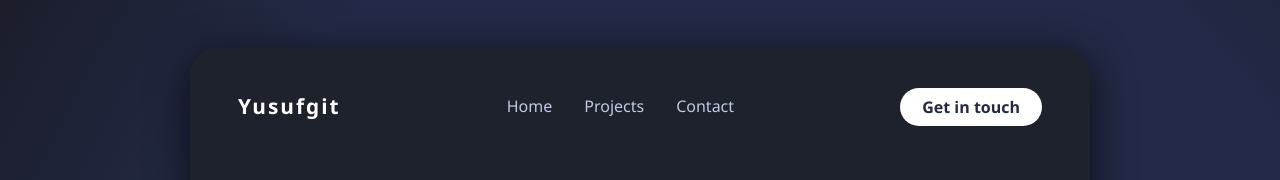
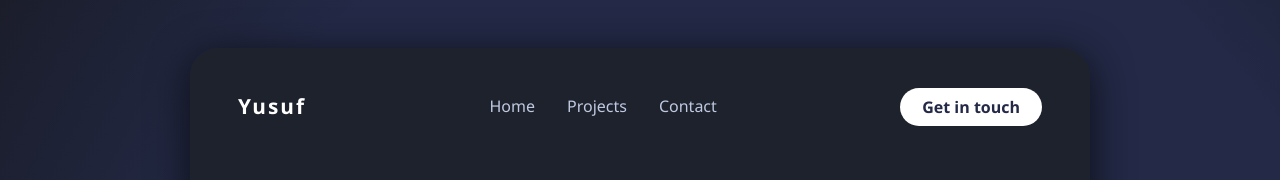
Before and after one commit to Yusuf-maxx/portfolio, a plain HTML site: page index.html in a window 1280 px wide. Shown: the top 180 px of the page. Drawn offline with Linux system fonts and the light colour scheme.

Commit message:
Update index.html

```diff
--- a/index.html
+++ b/index.html
@@ -9,7 +9,7 @@
 <body class="dark-bg">
   <div class="centered-card">
     <nav class="modern-nav">
-      <span class="logo">Yusufgit</span>
+      <span class="logo">Yusuf</span>
       <ul>
         <li><a href="#">Home</a></li>
         <li><a href="#projects">Projects</a></li>
```
